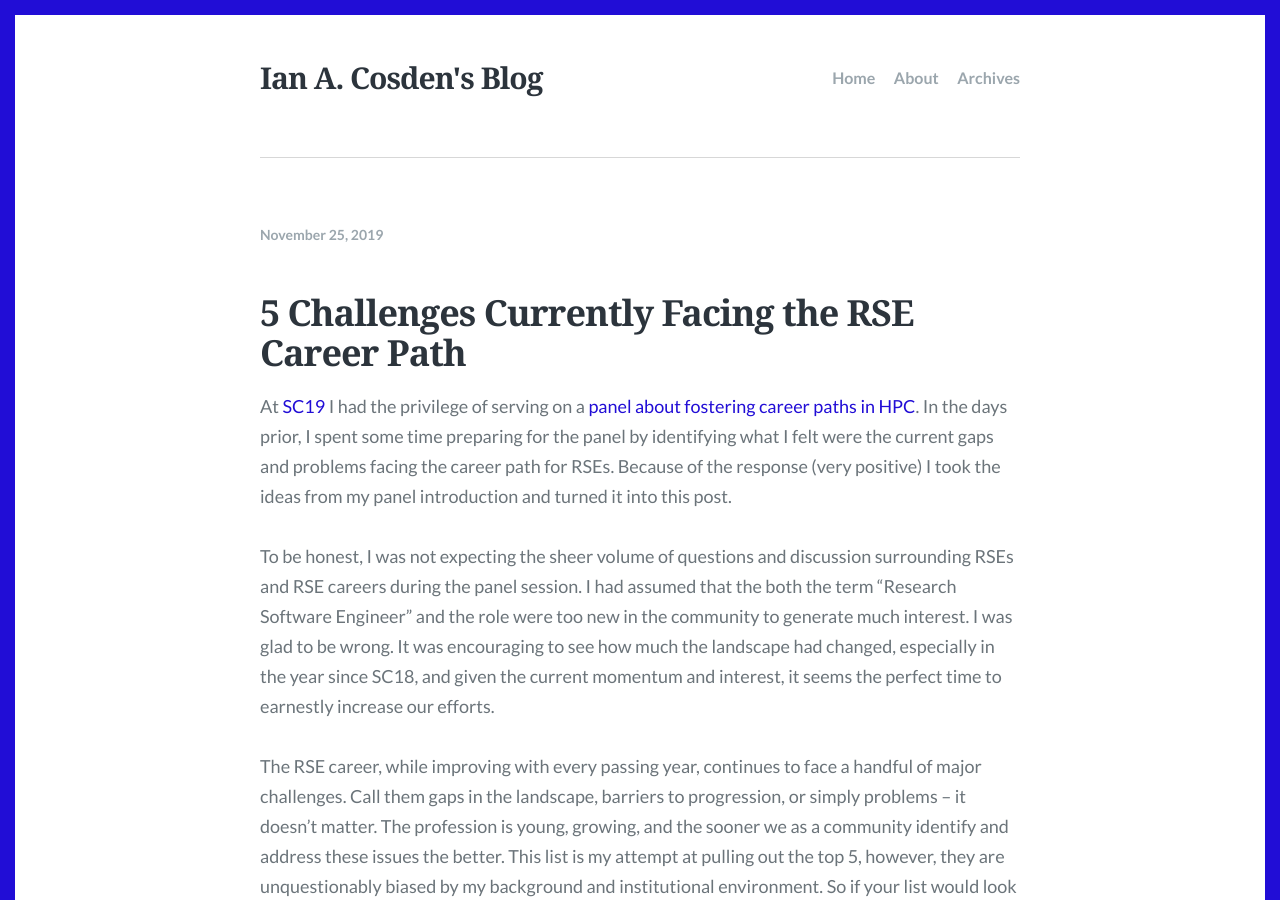
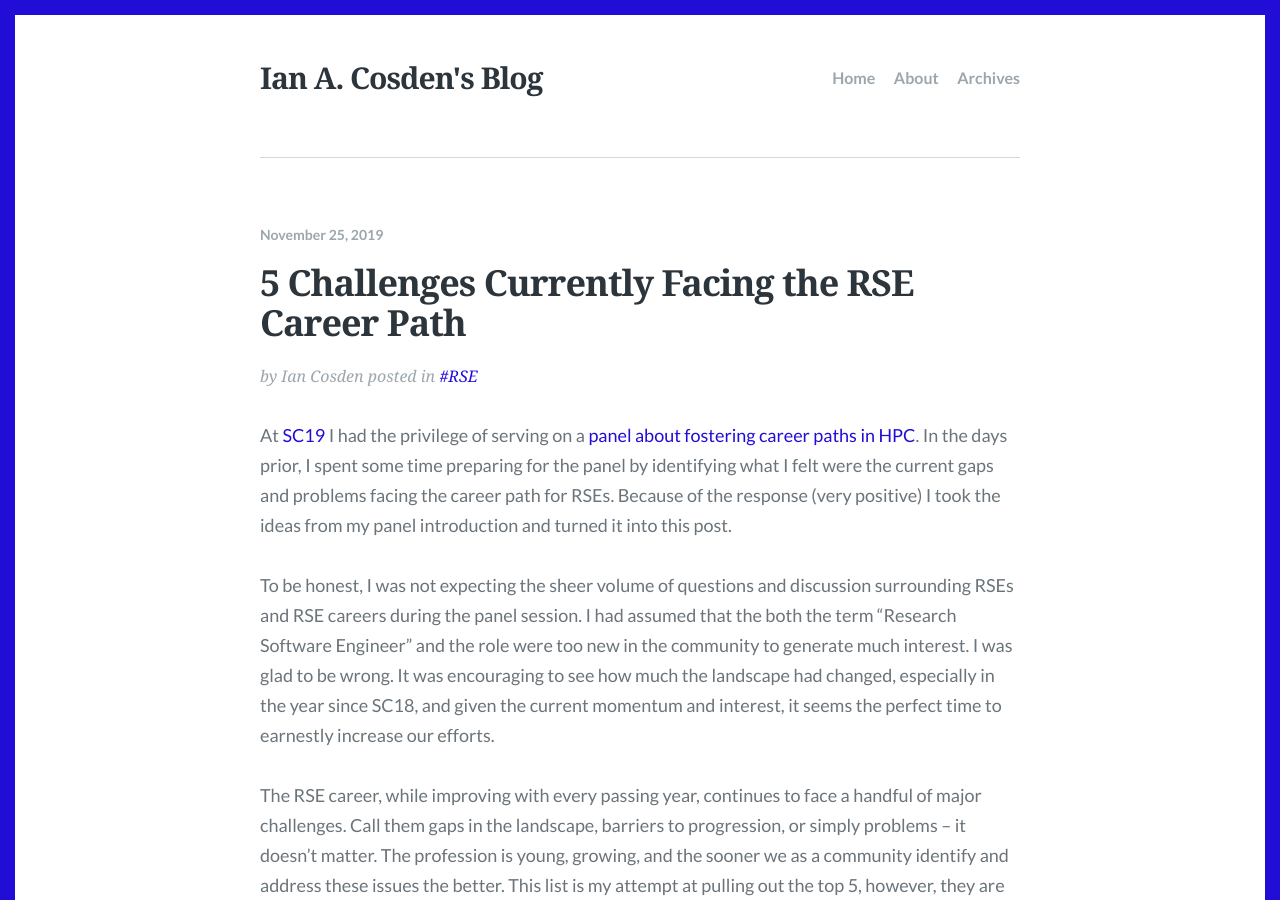
Before and after one commit to cosden/cosden.github.io, a Jekyll site: the page built from _posts/2019-11-25-RSE-career-path.md, in a window 1280 px wide and 900 px high. Built offline with Jekyll 4.4.1, drawn with Linux system fonts in a browser that asks for light colours; some web fonts are replaced.

Commit message:
Fix layout to have title without image

```diff
--- a/_layouts/post.html
+++ b/_layouts/post.html
@@ -24,6 +24,14 @@ layout: default
                 </figure>
             </div><!-- .post-thumbnail -->
             {% endif %}
+            <h1 class="post-title">{{page.title}}</h1>
+            <div class="post-meta">
+                by <span class="post-author">{{ site.author_name }}</span> {% if page.tags.size > 0 %}<span class="post-tags">
+                posted in {% for tag in page.tags %}<a href="{{ site.baseurl }}/tags/index.html#{{ tag | cgi_escape }}" title="Pages tagged {{ tag }}"
+                    rel="tag">{{ tag }}</a>{% unless forloop.last %} {% endunless %}{%
+                endfor %}
+                </span>
+                {% endif %}
         </header><!-- .entry-header -->
         <div class="post-content">
             {{content}}
```
Also changed, not shown: _posts/2019-11-25-RSE-career-path.md (+0 -3 lines).
